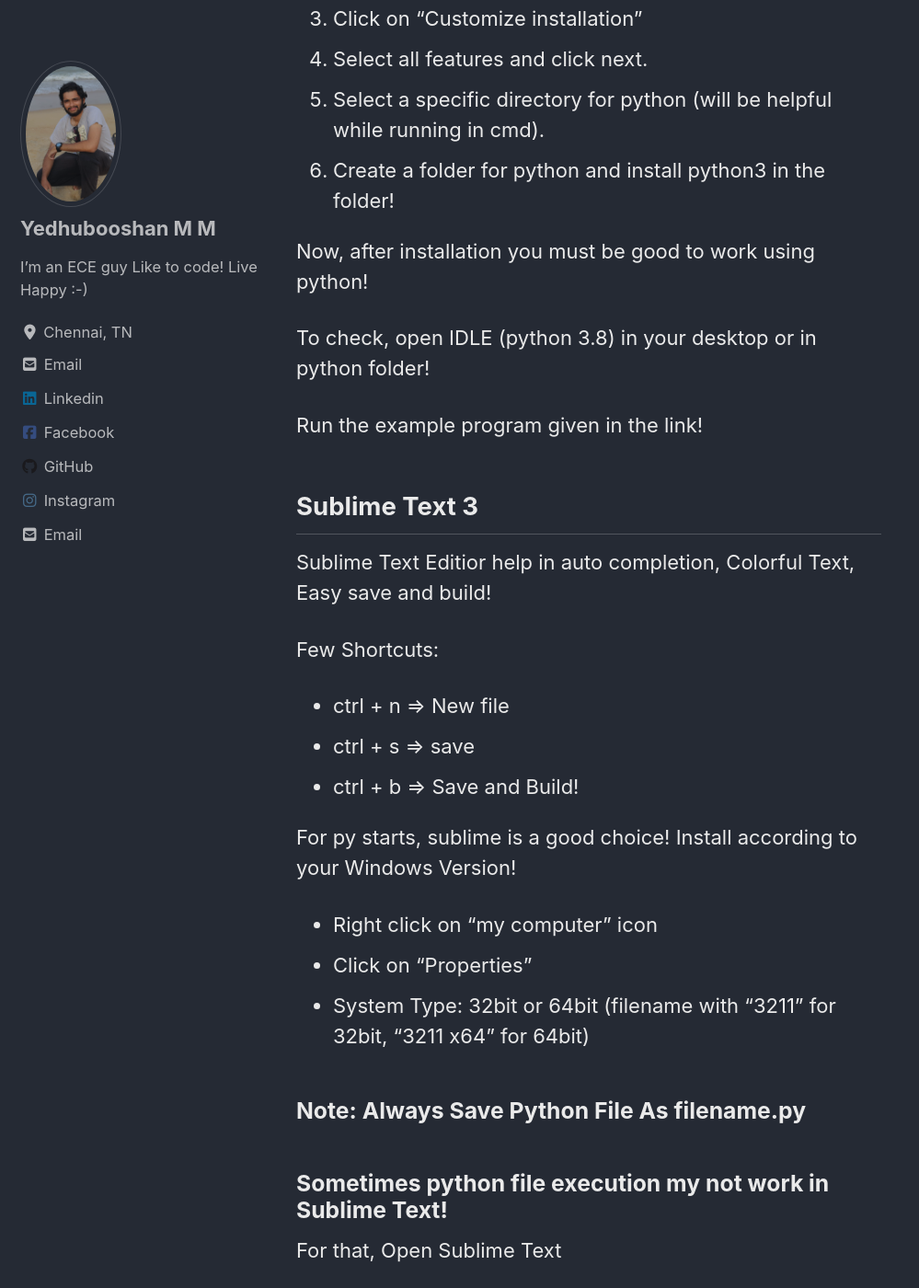
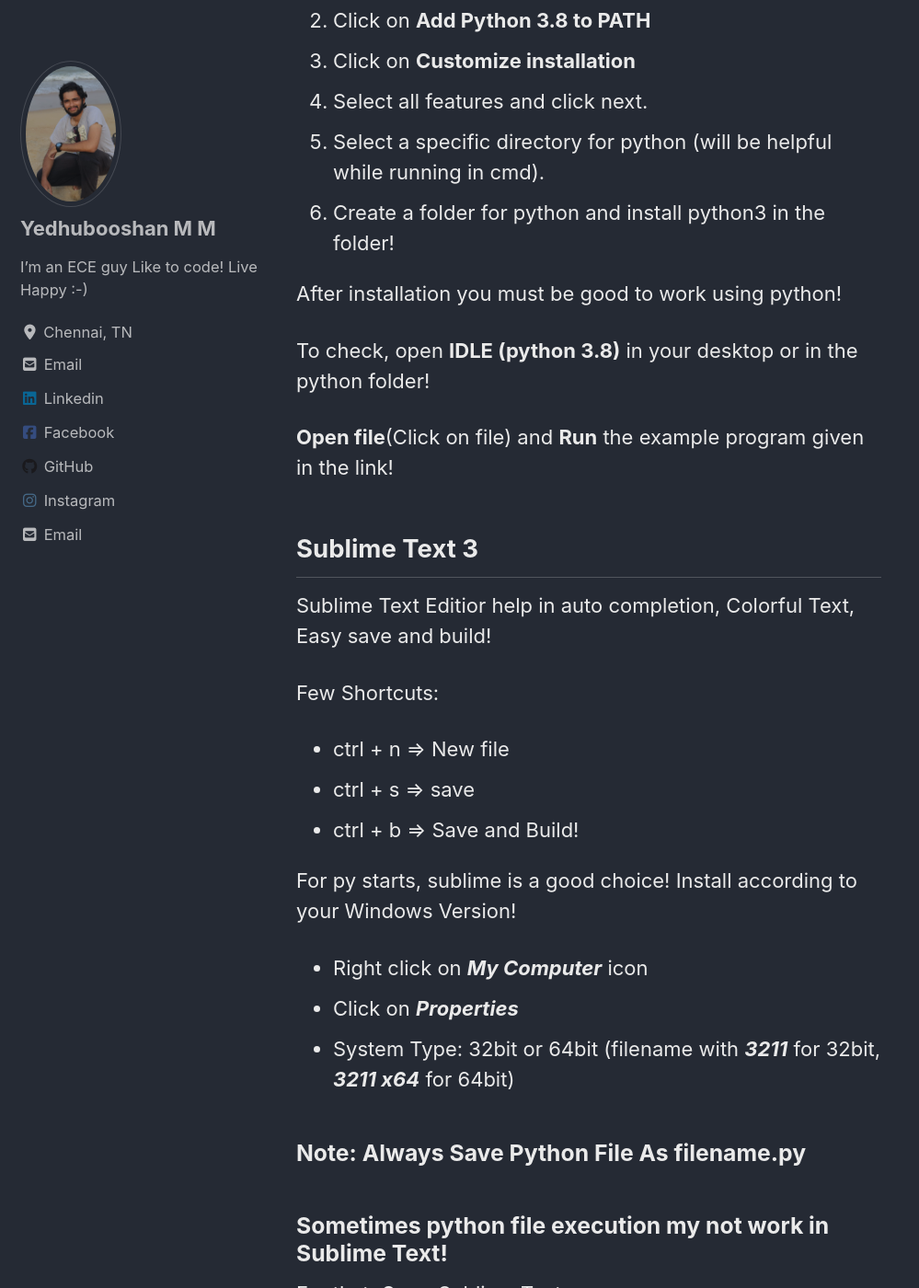
Before and after one commit to Yedhubooshan/yedhubooshan.github.io, a Jekyll site: the page built from _posts/2020-05-17-installpy.md, in a window 1280 px wide and 1400 px high, scrolled down 628 px. Shown: the whole window at 92% size, without its empty margins (0-999 px from the left). Built offline with Jekyll 4.4.1, drawn with Linux system fonts in a browser that asks for light colours; cached includes are drawn as plain includes; nearby versions of some CDN libraries; some of the changed text lies outside the part shown.

Commit message:
Update 2020-05-17-installpy.md

````diff
--- a/_posts/2020-05-17-installpy.md
+++ b/_posts/2020-05-17-installpy.md
@@ -8,24 +8,23 @@
 # Welcome To The PYTHON Installation Guide (windows 7 & Greater)!
 
 ## Just click the link below to get the installation files for Python and Sublime text!
+[CLICK HERE](https://drive.google.com/drive/folders/1S31YqcNyo1PRvnlIyYvlJ5TsFmZzi8sK?usp=sharing)
 
-## [CLICK HERE](https://drive.google.com/drive/folders/1S31YqcNyo1PRvnlIyYvlJ5TsFmZzi8sK?usp=sharing)
-
+## Python 3.8
 1. Run the python-3.8.3.exe file.
-2. Click on "Add Python 3.8 to PATH"
-3. Click on "Customize installation"
+2. Click on **Add Python 3.8 to PATH**
+3. Click on **Customize installation**
 4. Select all features and click next.
 5. Select a specific directory for python (will be helpful while running in cmd).
 6. Create a folder for python and install python3 in the folder!
 
-Now, after installation you must be good to work using python!
+After installation you must be good to work using python!
 
-To check, open IDLE (python 3.8) in your desktop or in python folder!
+To check, open **IDLE (python 3.8)** in your desktop or in the python folder!
 
-Run the example program given in the link!
+**Open file**(Click on file) and **Run** the example program given in the link!
 
 ## Sublime Text 3
-
 Sublime Text Editior help in auto completion, Colorful Text, Easy save and build!
 
 Few Shortcuts:
@@ -35,9 +34,9 @@
 
 For py starts, sublime is a good choice! Install according to your Windows Version!
 
-- Right click on "my computer" icon
-- Click on "Properties"
-- System Type: 32bit or 64bit (filename with "3211" for 32bit, "3211 x64" for 64bit)
+- Right click on ***My Computer*** icon
+- Click on ***Properties***
+- System Type: 32bit or 64bit (filename with ***3211*** for 32bit, ***3211 x64*** for 64bit)
 
 ### Note: Always Save Python File As filename.py
 
@@ -45,12 +44,12 @@
 
 For that, Open Sublime Text
 
-- Click on "Tools"
-- In "Build System", See whether "Python" is selected! If not : Select it and Try running!
+- Click on **Tools**
+- In **Build System**, See whether **Python** is selected! If not : Select it and Try running!
 
 Still not working ???
 
-- Click on "New Build System" inside "Build System"
+- Click on **New Build System** inside **Build System**
 - Clear the existing code and Paste the Below!
 
 ```json
@@ -65,6 +64,6 @@
 ### You should change the file directory to access the python build system! i.e., "G:\\py3\\python.exe" (\\ is essential in Build file)
 
 - Save the file as newPython3.sublime-build
-- Now, Change the Build System by selecting "newPython3"
+- Now, Change the Build System by selecting **newPython3**
 
 ### Now Run The Program And Enjoy Learning Python! Cheers!!!
````
